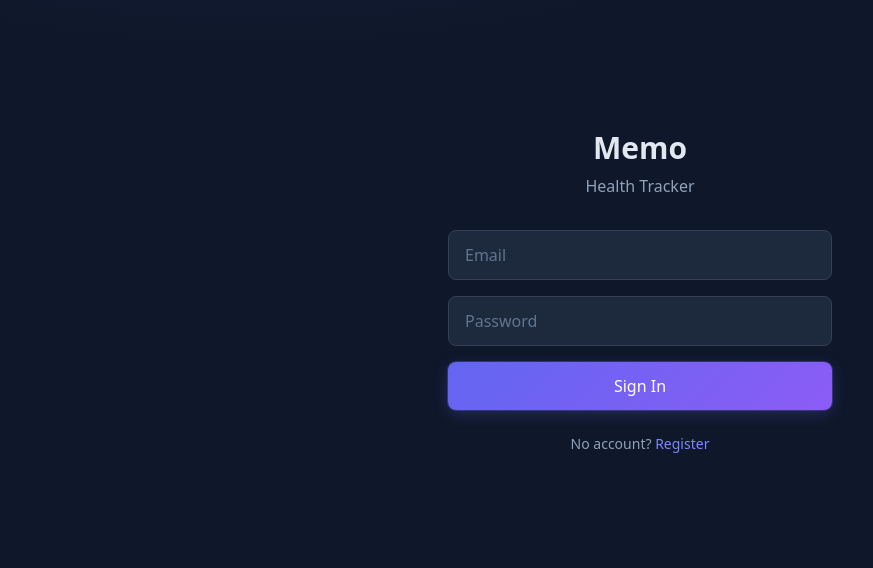
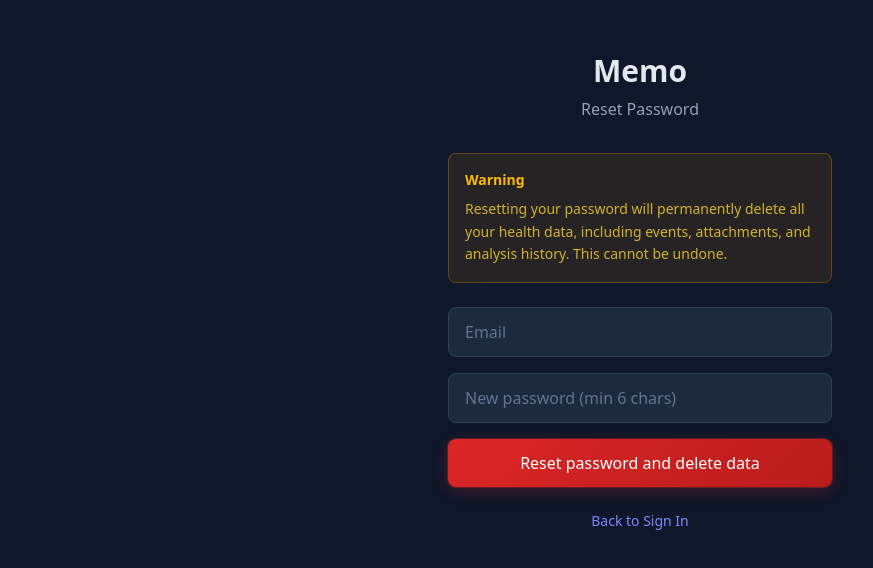
Before and after one commit to cyberkostyan/memo, a React (Vite) app in the folder packages/web/: page /reset-password in a window 1280 px wide. Before the commit this address led to /login. Shown: the part 108-676 px from the top of the page, without its empty margins (0-873 px from the left). Built offline with nearby package versions, Linux system fonts and the light colour scheme; no server answers.

Commit message:
feat(encryption): add reset password page with data loss warning

```diff
--- a/packages/web/src/App.tsx
+++ b/packages/web/src/App.tsx
@@ -3,6 +3,7 @@ import { Toaster } from "sonner";
 import { useAuth } from "./auth/AuthContext";
 import { LoginPage } from "./auth/LoginPage";
 import { RegisterPage } from "./auth/RegisterPage";
+import { ResetPasswordPage } from "./auth/ResetPasswordPage";
 import { HomePage } from "./pages/HomePage";
 import { JournalPage } from "./pages/JournalPage";
 import { ProfilePage } from "./pages/ProfilePage";
@@ -32,6 +33,7 @@ export function App() {
         <Routes>
           <Route path="/login" element={<LoginPage />} />
           <Route path="/register" element={<RegisterPage />} />
+          <Route path="/reset-password" element={<ResetPasswordPage />} />
           <Route path="/privacy-policy" element={<PrivacyPolicyPage />} />
           <Route path="/cookie-policy" element={<CookiePolicyPage />} />
           <Route path="*" element={<Navigate to="/login" replace />} />
--- a/packages/web/src/auth/LoginPage.tsx
+++ b/packages/web/src/auth/LoginPage.tsx
@@ -73,6 +73,12 @@ export function LoginPage() {
             Register
           </Link>
         </p>
+
+        <p className="text-center text-sm mt-3">
+          <Link to="/reset-password" className="text-slate-500 hover:text-slate-400">
+            Forgot password?
+          </Link>
+        </p>
       </div>
     </div>
   );
--- /dev/null
+++ b/packages/web/src/auth/ResetPasswordPage.tsx
@@ -0,0 +1,125 @@
+import { useState, type FormEvent } from "react";
+import { Link } from "react-router-dom";
+import { api, ApiError } from "../api/client";
+
+export function ResetPasswordPage() {
+  const [email, setEmail] = useState("");
+  const [newPassword, setNewPassword] = useState("");
+  const [error, setError] = useState("");
+  const [success, setSuccess] = useState(false);
+  const [loading, setLoading] = useState(false);
+
+  const handleSubmit = async (e: FormEvent) => {
+    e.preventDefault();
+    setError("");
+    setLoading(true);
+    try {
+      await api("/auth/reset-password", {
+        method: "POST",
+        body: JSON.stringify({ email, newPassword }),
+      });
+      setSuccess(true);
+    } catch (err) {
+      setError(
+        err instanceof ApiError ? err.message : "Password reset failed",
+      );
+    } finally {
+      setLoading(false);
+    }
+  };
+
+  if (success) {
+    return (
+      <div className="min-h-screen flex items-center justify-center p-4">
+        <div className="w-full max-w-sm text-center">
+          <h1 className="text-3xl font-bold mb-2">Memo</h1>
+          <p className="text-slate-400 mb-8">Password Reset</p>
+
+          <div className="bg-green-500/10 border border-green-500/30 text-green-400 text-sm rounded-lg p-4 mb-6">
+            Your password has been reset successfully. All previous health data
+            has been deleted.
+          </div>
+
+          <Link
+            to="/login"
+            className="text-indigo-400 hover:text-indigo-300 text-sm"
+          >
+            Back to Sign In
+          </Link>
+        </div>
+      </div>
+    );
+  }
+
+  return (
+    <div className="min-h-screen flex items-center justify-center p-4">
+      <div className="w-full max-w-sm">
+        <h1 className="text-3xl font-bold text-center mb-2">Memo</h1>
+        <p className="text-slate-400 text-center mb-8">Reset Password</p>
+
+        <div className="bg-amber-500/10 border border-amber-500/30 rounded-lg p-4 mb-6">
+          <p className="text-amber-400 font-semibold text-sm mb-2">
+            Warning
+          </p>
+          <p className="text-amber-300/80 text-sm leading-relaxed">
+            Resetting your password will permanently delete all your health
+            data, including events, attachments, and analysis history. This
+            cannot be undone.
+          </p>
+        </div>
+
+        <form onSubmit={handleSubmit} className="space-y-4">
+          {error && (
+            <div className="bg-red-500/10 border border-red-500/30 text-red-400 text-sm rounded-lg p-3">
+              {error}
+            </div>
+          )}
+
+          <input
+            type="email"
+            placeholder="Email"
+            value={email}
+            onChange={(e) => setEmail(e.target.value)}
+            required
+            className="w-full bg-slate-800 border border-slate-700 rounded-lg px-4 py-3 text-white placeholder-slate-500 focus:outline-none focus:border-indigo-500"
+          />
+
+          <input
+            type="password"
+            placeholder="New password (min 6 chars)"
+            value={newPassword}
+            onChange={(e) => setNewPassword(e.target.value)}
+            required
+            minLength={6}
+            className="w-full bg-slate-800 border border-slate-700 rounded-lg px-4 py-3 text-white placeholder-slate-500 focus:outline-none focus:border-indigo-500"
+          />
+
+          <button
+            type="submit"
+            disabled={loading}
+            className="w-full disabled:opacity-50 text-white font-medium rounded-lg py-3 transition-all duration-200 active:scale-[0.98]"
+            style={{
+              background:
+                "linear-gradient(135deg, #dc2626 0%, #b91c1c 100%)",
+              boxShadow:
+                "0 0 0 1px rgba(220,38,38,0.3), 0 4px 15px rgba(220,38,38,0.25)",
+            }}
+          >
+            {loading
+              ? "Resetting..."
+              : "Reset password and delete data"}
+          </button>
+        </form>
+
+        <p className="text-center text-slate-400 text-sm mt-6">
+          <Link
+            to="/login"
+            className="text-indigo-400 hover:text-indigo-300"
+          >
+            Back to Sign In
+          </Link>
+        </p>
+      </div>
+    </div>
+  );
+}
```
